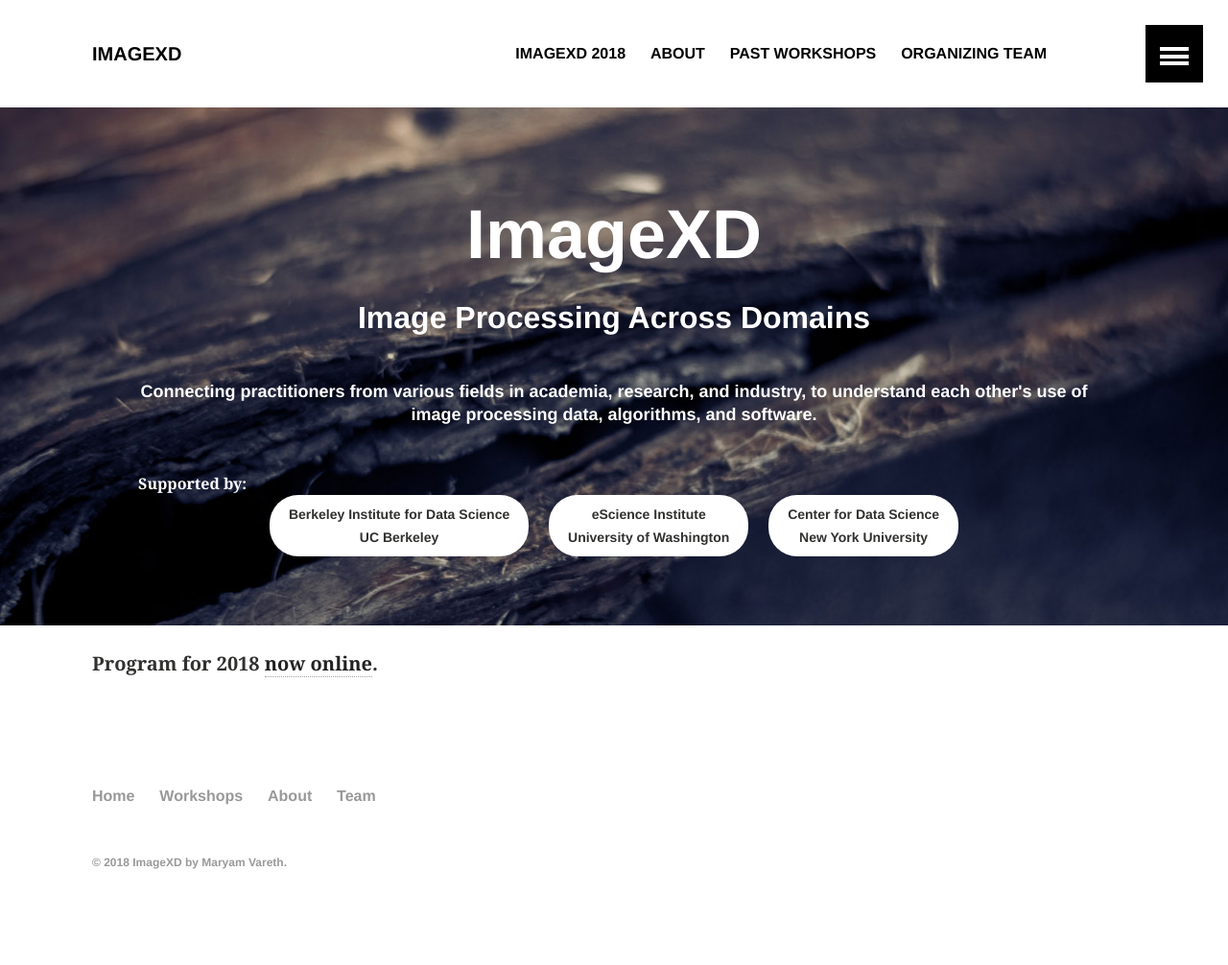
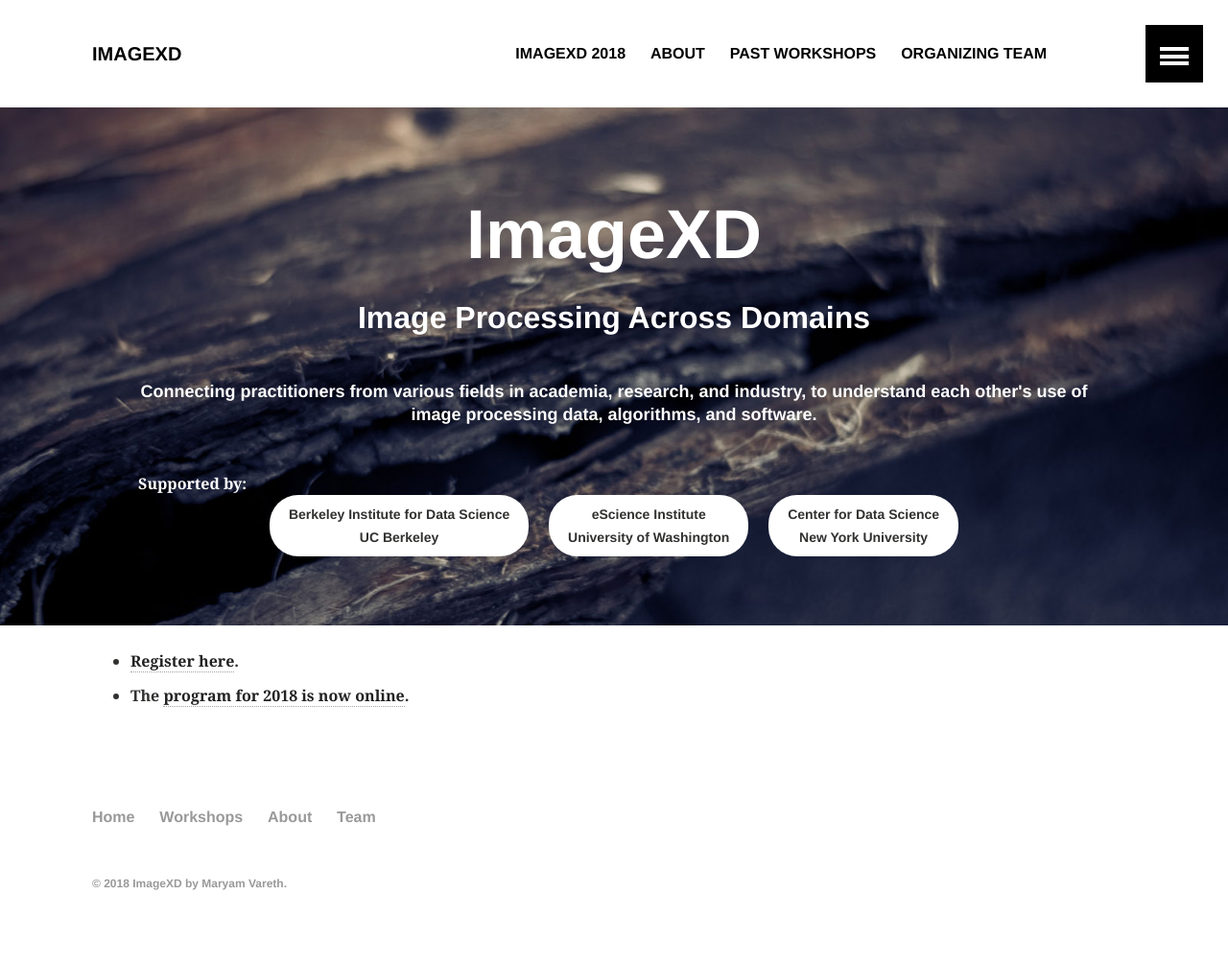
Before and after one commit to imagexd/imagexd.github.io, a Jekyll site: the page built from index.md, in a window 1280 px wide. Shown: the whole page at 96% size. Built offline with Jekyll 4.4.1, drawn with Linux system fonts in a browser that asks for light colours; before the commit the page ends 984 px from its top, so only the background shows below that.

Commit message:
Update index links to registration/program

```diff
--- a/index.md
+++ b/index.md
@@ -5,6 +5,8 @@ image:
   feature: wood-texture-1600x800.jpg
 ---
 
-Program for 2018 [now online](http://www.imagexd.org/programs/imagexd2018/).
+- [Register here](https://docs.google.com/forms/d/13gRMnLP3MTd3g6JoxfTZT0vBZqa10dE3Gg5HOwRR82Y/).
+- The [program for 2018 is now online](http://www.imagexd.org/programs/imagexd2018/).
+
 
 <!-- /.tiles -->
```
